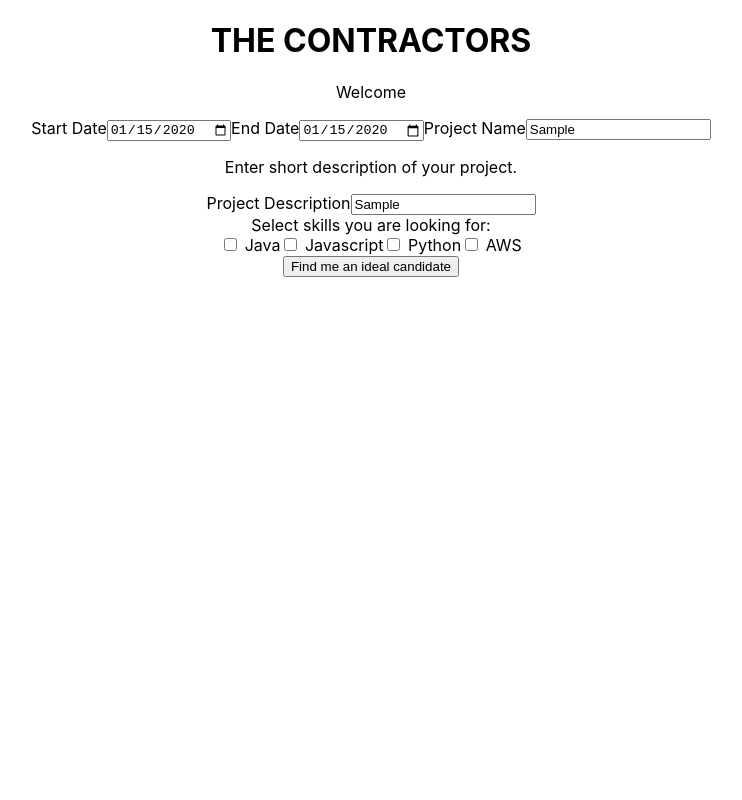
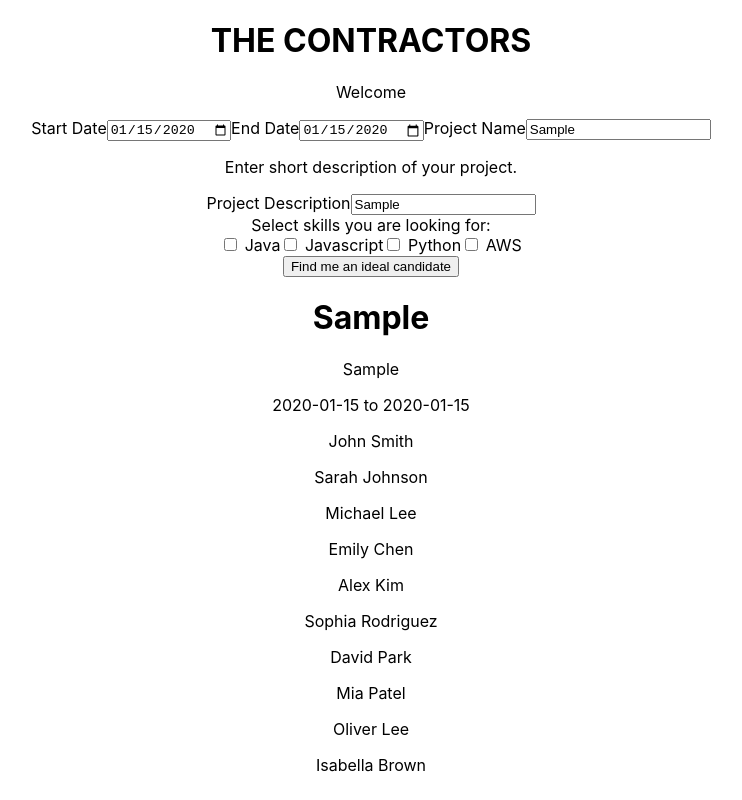
Before and after one commit to rielara/hippo_digital, a React (Create React App) app in the folder the-contractor/: page / in a window 1280 px wide. Both pictures are taken after typing "2020-01-15", "2020-01-15", "Sample", "Sample" into the empty fields and a click on the button "Find me an ideal candidate". Shown: the whole page, without its empty margins (269-1011 px from the left). Built offline with nearby package versions, Linux system fonts and the light colour scheme.

Commit message:
candidate list now displays contract details and maps through candidates

```diff
--- a/the-contractor/src/App.js
+++ b/the-contractor/src/App.js
@@ -1,27 +1,25 @@
 import "./App.css";
 import ContractForm from "./components/contractForm/ContractForm";
-import { useState } from "react";
-
-
-
+import { useEffect, useState } from "react";
+import CandidateList from "./components/candidateList/CandidateList";
 
 function App() {
-
-  const [contract, setContract] = useState([]);
+  const [contract, setContract] = useState({});
 
   const updateContract = (newContract) => {
-    setContract([...contract, newContract]);
-    console.log('this is the contract', contract)
-  }
+    setContract(newContract);
+  };
 
-  // this is working but you have to press the submit button twice to get the console log to work
-
+  useEffect(() => {
+    console.log("this is the contract", contract);
+  }, [contract]);
 
   return (
     <div className="App">
       <h1>THE CONTRACTORS</h1>
       <p>Welcome</p>
-      <ContractForm updateContract={updateContract}/>
+      <ContractForm updateContract={updateContract} />
+      <CandidateList contract={contract} />
     </div>
   );
 }
--- a/the-contractor/src/components/candidateList/CandidateList.js
+++ b/the-contractor/src/components/candidateList/CandidateList.js
@@ -1,7 +1,27 @@
-import React from 'react'
+import React from "react";
+import { candidates } from "./candidates.js";
 
-export default function CandidateList() {
+export default function CandidateList({ contract }) {
   return (
-    <div>CandidateList</div>
-  )
+    <div>
+      <div>
+        <h1>{contract.name}</h1>
+        <p>{contract.description}</p>
+        {contract.startDate && contract.endDate && (
+          <p>
+            {contract.startDate} to {contract.endDate}
+          </p>
+        )}
+      </div>
+      <div>
+        {candidates.map((candidate) => {
+          return (
+            <div key={candidate.id}>
+              <p>{candidate.name}</p>
+            </div>
+          );
+        })}
+      </div>
+    </div>
+  );
 }
--- /dev/null
+++ b/the-contractor/src/components/candidateList/candidates.js
@@ -0,0 +1,51 @@
+export const candidates = [
+  {
+    id: 1,
+    name: "John Smith",
+    skills: ["Java", "Python", "AWS"],
+  },
+  {
+    id: 2,
+    name: "Sarah Johnson",
+    skills: ["JavaScript", "Python", "AWS"],
+  },
+  {
+    id: 3,
+    name: "Michael Lee",
+    skills: ["Java", "JavaScript", "AWS"],
+  },
+  {
+    name: "Emily Chen",
+    skills: ["Java", "JavaScript", "Python"],
+  },
+  {
+    id: 4,
+    name: "Alex Kim",
+    skills: ["Java", "Python"],
+  },
+  {
+    id: 5,
+    name: "Sophia Rodriguez",
+    skills: ["JavaScript", "Python"],
+  },
+  {
+    id: 6,
+    name: "David Park",
+    skills: ["Java", "AWS"],
+  },
+  {
+    id: 7,
+    name: "Mia Patel",
+    skills: ["JavaScript", "AWS"],
+  },
+  {
+    id: 8,
+    name: "Oliver Lee",
+    skills: ["Java"],
+  },
+  {
+    id: 9,
+    name: "Isabella Brown",
+    skills: ["JavaScript"],
+  },
+];
--- a/the-contractor/src/components/contractForm/ContractForm.js
+++ b/the-contractor/src/components/contractForm/ContractForm.js
@@ -1,27 +1,24 @@
-import React, { useState } from 'react';
+import React, { useState } from "react";
 
-const ContractForm = ({updateContract}) => {
-  const [startDate, setStartDate] = useState('');
-  const [endDate, setEndDate] = useState('');
-  const [name, setName] = useState('');
-  const [contract, setContract] = useState('');
+const ContractForm = ({ updateContract }) => {
+  const [startDate, setStartDate] = useState("");
+  const [endDate, setEndDate] = useState("");
+  const [name, setName] = useState("");
+  const [description, setDescription] = useState("");
   const [skills, setSkills] = useState([]);
-
 
   const handleSubmit = (e) => {
     e.preventDefault();
     let newContract = {
       startDate: startDate,
-      endDate:endDate,
+      endDate: endDate,
       name: name,
-      contract: contract,
-      skills: skills
-    }
+      description: description,
+      skills: skills,
+    };
     updateContract(newContract);
-
     // code to submit contract details
   };
-
 
   const handleSkillChange = (e) => {
     const skill = e.target.value;
@@ -32,36 +29,53 @@ const ContractForm = ({updateContract}) => {
     }
   };
 
-
-
   return (
     <form onSubmit={handleSubmit}>
       <label htmlFor="startDate">Start Date</label>
-      <input type="date" id="startDate" value={startDate} onChange={(e) => setStartDate(e.target.value)} />
-
+      <input
+        type="date"
+        id="startDate"
+        value={startDate}
+        onChange={(e) => setStartDate(e.target.value)}
+      />
       <label htmlFor="endDate">End Date</label>
-      <input type="date" id="endDate" value={endDate} onChange={(e) => setEndDate(e.target.value)} />
-
+      <input
+        type="date"
+        id="endDate"
+        value={endDate}
+        onChange={(e) => setEndDate(e.target.value)}
+      />
       <label htmlFor="name">Project Name</label>
-      <input type="text" id="name" value={name} onChange={(e) => setName(e.target.value)} />
+      <input
+        type="text"
+        id="name"
+        value={name}
+        onChange={(e) => setName(e.target.value)}
+      />
       <p>Enter short description of your project.</p>
-      <label htmlFor="contract">Project Description</label>
-      <input type="text" id="contract" value={contract} onChange={(e) => setContract(e.target.value)} />
-      <br/>
+      <label htmlFor="description">Project Description</label>
+      <input
+        type="text"
+        id="description"
+        value={description}
+        onChange={(e) => setDescription(e.target.value)}
+      />
+      <br />
       <label>Select skills you are looking for:</label>
       <br />
       <input type="checkbox" value="Java" onChange={handleSkillChange} /> Java
-      <input type="checkbox" value="Javascript" onChange={handleSkillChange} /> Javascript
-      <input type="checkbox" value="Python" onChange={handleSkillChange} /> Python
+      <input
+        type="checkbox"
+        value="Javascript"
+        onChange={handleSkillChange}
+      />{" "}
+      Javascript
+      <input type="checkbox" value="Python" onChange={handleSkillChange} />{" "}
+      Python
       <input type="checkbox" value="AWS" onChange={handleSkillChange} /> AWS
       <br />
-
-
       <button type="submit">Find me an ideal candidate</button>
     </form>
-
-
-
   );
 };
 
```
Also changed, not shown: 1 other file (tests, documents, lock files or other folders).
